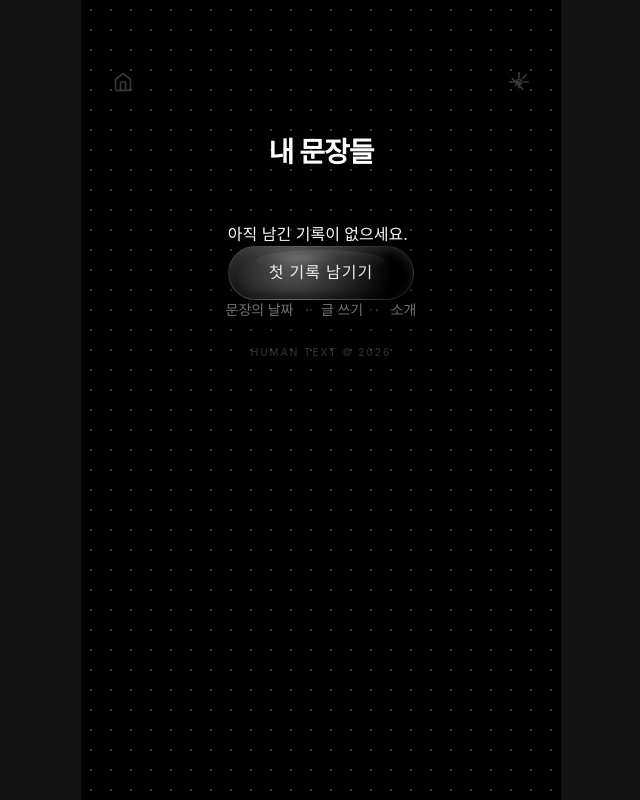
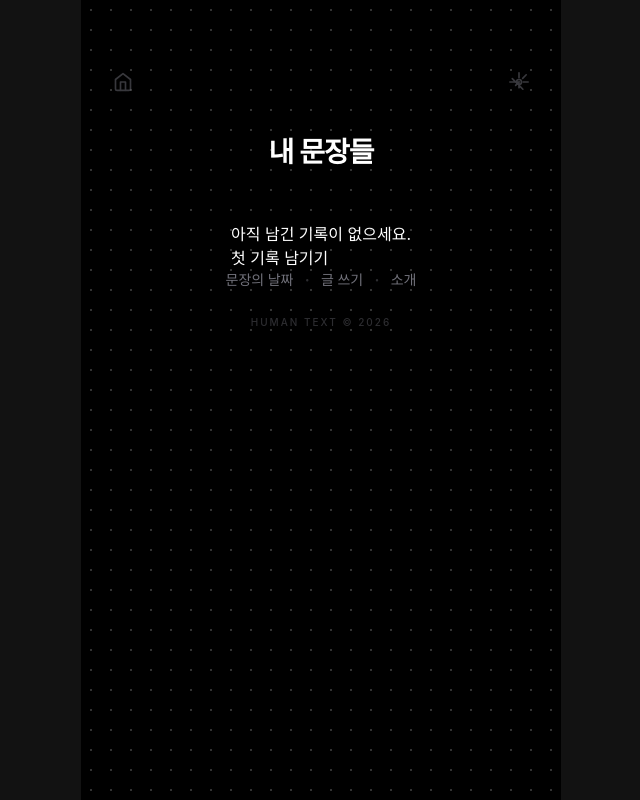
Before and after one commit to hsunp77-hub/human-text, a Next.js app: page /archive in a window 1280 px wide. Shown: the whole page, without its empty margins (319-959 px from the left). Built offline with nearby package versions, Linux system fonts and the light colour scheme.

Commit message:
Update archive empty state design to match user request

```diff
--- a/src/app/archive/page.tsx
+++ b/src/app/archive/page.tsx
@@ -97,22 +97,15 @@ function ArchiveContent() {
                 <main className="w-full flex-1 overflow-y-auto pb-10 no-scrollbar">
                     {(posts.length === 0 && !loading) || forceEmpty ? (
                         <div className="flex flex-col items-center justify-center text-center w-full h-full min-h-[60vh]">
-                            {/* Text Area with large top margin to center it visually but push it down */}
-                            <div className="mt-[150px] mb-[100px]">
-                                <p className="text-[#71717A] font-serif text-lg tracking-widest">
+                            <p className="text-gray-500 font-light text-center py-10">
                                 아직 남긴 기록이 없으세요.
                             </p>
-                            </div>
-
-                            {/* Button with large margin from text */}
-                            <div className="mb-[150px]">
                             <Link
                                 href="/write"
-                                    className="premium-btn px-12 py-4 text-lg"
+                                className="mt-12 px-6 py-2 bg-black text-white rounded-md"
                             >
                                 첫 기록 남기기
                             </Link>
-                            </div>
                         </div>
                     ) : (
                         <div className="space-y-6">
```
Lines whose indentation alone changed are shown as unchanged.
